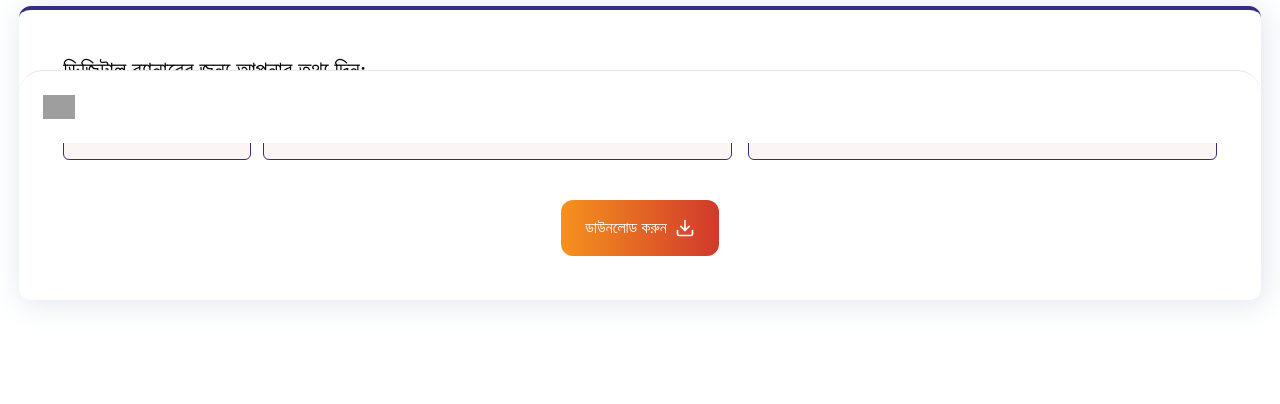
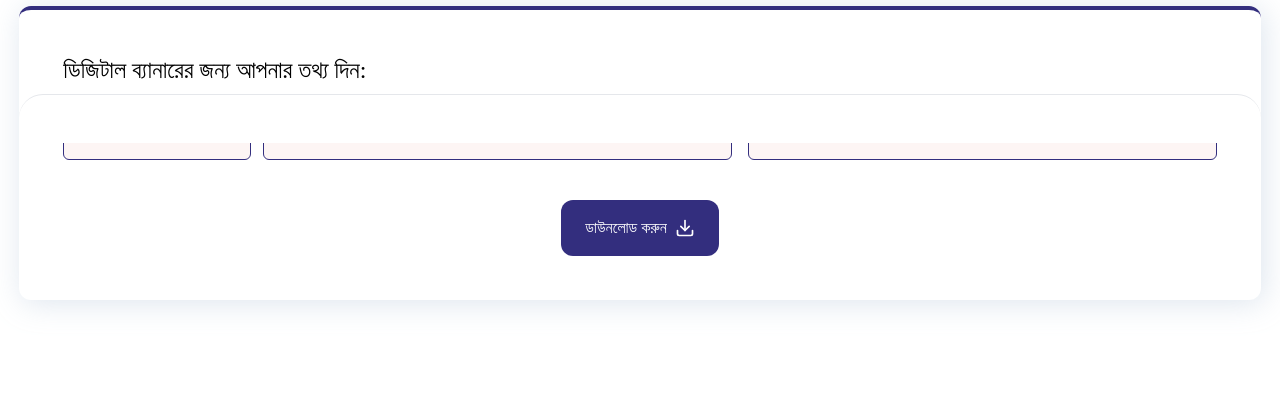
Before and after one commit to Azizul-Islam/frame, a Laravel app: page / in a window 1280 px wide. Shown: the part 657-1061 px from the top of the page. Run offline with Laravel 10, Linux system fonts and the light colour scheme; data that the repository does not hold is empty; some libraries are stand-ins or nearby versions; some web fonts are replaced; grey boxes are pictures that could not be loaded.

Commit message:
btn color change

```diff
--- a/public/frontend/frame.css
+++ b/public/frontend/frame.css
@@ -418,10 +418,11 @@
 .primary-btn {
     border-radius: .75rem;
     background-image: linear-gradient(to right, var(--tw-gradient-stops));
-    --tw-gradient-from: #f6921e var(--tw-gradient-from-position);
+    background: #332E7E;
+    /* --tw-gradient-from: #332E7E var(--tw-gradient-from-position);
     --tw-gradient-to: rgb(246 146 30 / 0) var(--tw-gradient-to-position);
     --tw-gradient-stops: var(--tw-gradient-from), var(--tw-gradient-to);
-    --tw-gradient-to: #d0392c var(--tw-gradient-to-position);
+    --tw-gradient-to: #d0392c var(--tw-gradient-to-position); */
     padding: 1rem 1.5rem;
     --tw-text-opacity: 1;
     color: rgb(255 255 255 / var(--tw-text-opacity));
--- a/resources/views/welcome.blade.php
+++ b/resources/views/welcome.blade.php
@@ -345,9 +345,9 @@
                         <div class="flex items-center gap-2">
                             {{-- <p class="sm:max-w-30px">
                                 © {{ date('Y') }} <a href="#">{{ $setting->company_name }}</a>. All Rights
-                                Reserved</p> --}}
+                                Reserved</p>
                             <img class="h-6 cursor-pointer object-contain"
-                                src="{{ asset('./backend/images/' . $setting->logo) }}" alt="logo" loading="lazy">
+                                src="{{ asset('./backend/images/' . $setting->logo) }}" alt="logo" loading="lazy"> --}}
                         </div>
                         <div class="ml-7 flex items-center gap-2">
                             @if ($setting->facebook)
```
